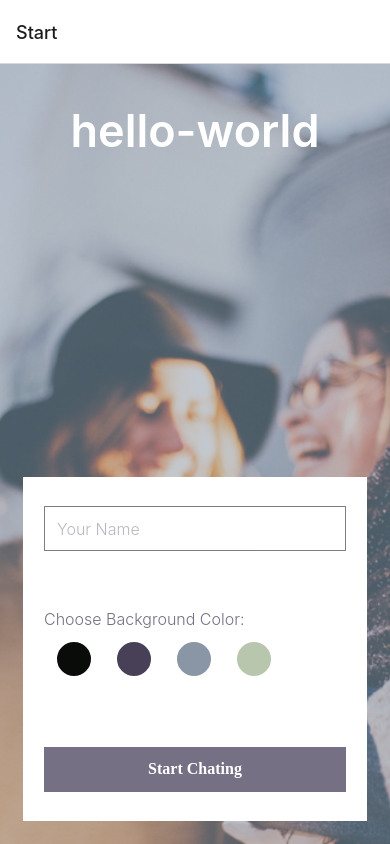
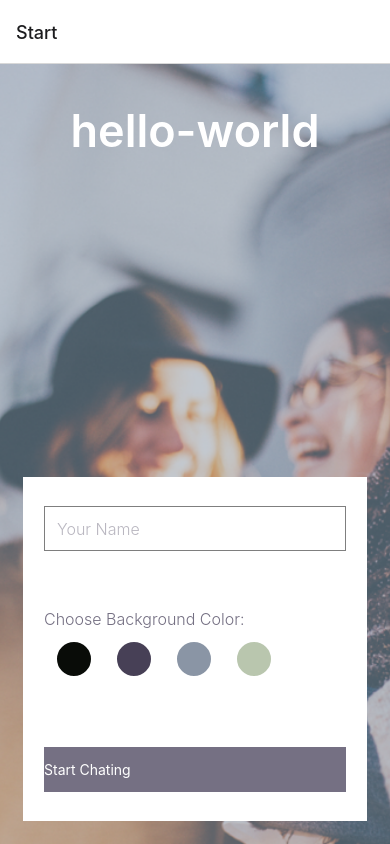
Before and after one commit to brett-ranieri/hello-world, a React Native app: screen /Start in a window 390 px wide. Built offline with nearby package versions, Linux system fonts and the light colour scheme.

Commit message:
wrap 'Start Chating' in text component

```diff
--- a/components/Start.js
+++ b/components/Start.js
@@ -90,7 +90,7 @@ const Start = ({ navigation }) => {
 						style={styles.chatButton}
 						onPress={() => navigation.navigate("Chat", { name: name, background: background })}
 					>
-						Start Chating
+						<Text style={{ color: "#ffffff" }}>Start Chating</Text>
 					</TouchableOpacity>
 				</View>
 			</ImageBackground>
@@ -164,7 +164,6 @@ const styles = StyleSheet.create({
 		width: "88%",
 		fontSize: 16,
 		fontWeight: "600",
-		color: "#ffffff",
 		justifyContent: "center",
 		textAlign: "center",
 		backgroundColor: "#757083",
```
